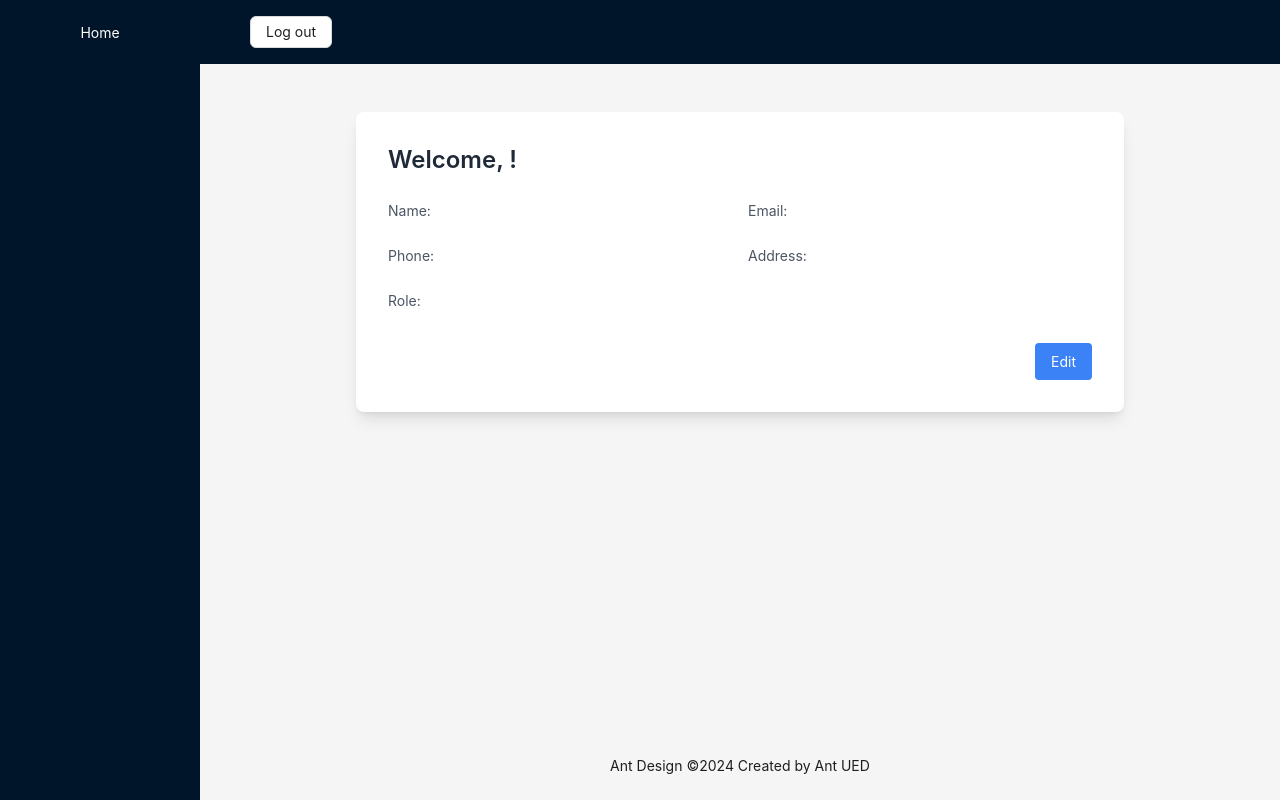
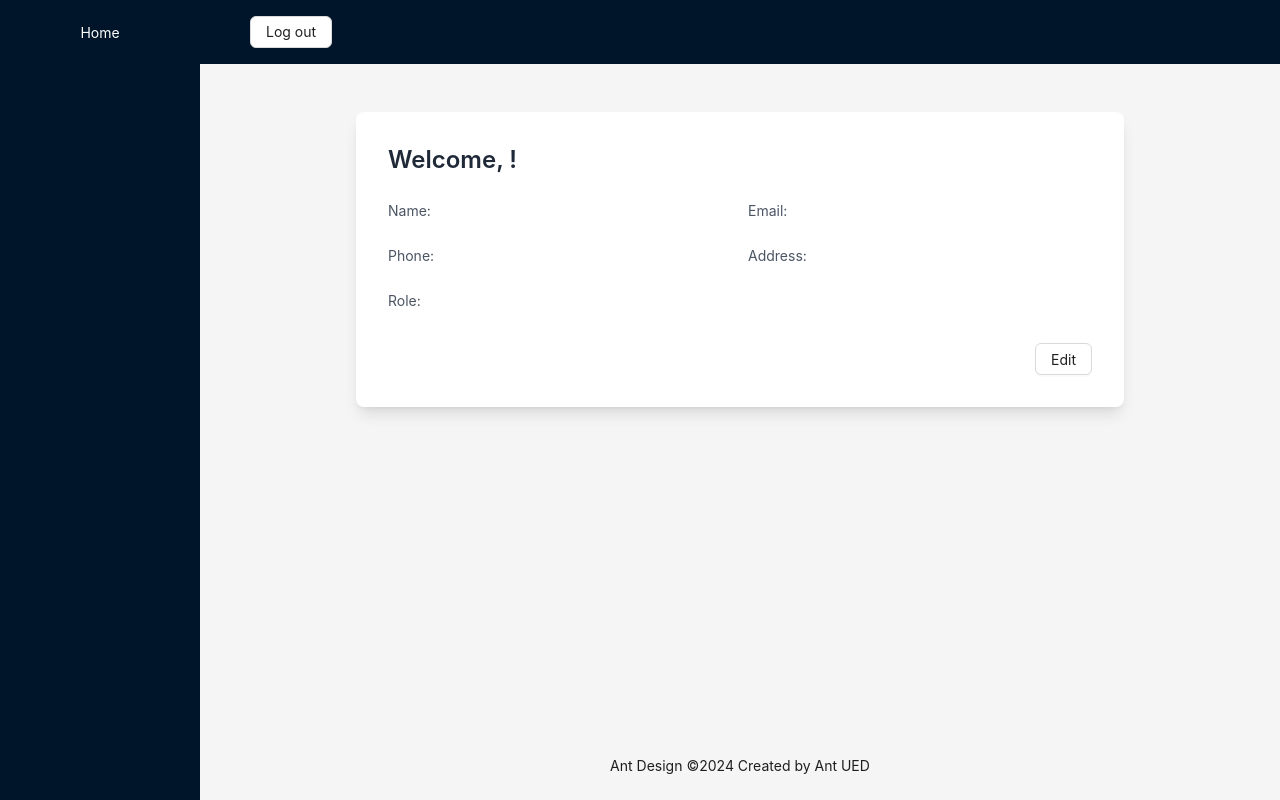
Before and after one commit to reshad21/nineam-frontend, a React (Vite) app: page /admin/dashboard in a window 1280 px wide. Built offline with nearby package versions, Linux system fonts and the light colour scheme.

Commit message:
button design

```diff
--- a/src/pages/Dashboard/Admin/AdminDashboard.tsx
+++ b/src/pages/Dashboard/Admin/AdminDashboard.tsx
@@ -1,3 +1,5 @@
+import { Button } from "antd";
+import { Link } from "react-router-dom";
 import { useAppSelector } from "../../../redux/hooks";
 
 const AdminDashboard = () => {
@@ -34,9 +36,9 @@
         </div>
 
         <div className="mt-6 text-right">
-          <button className="bg-blue-500 text-white py-2 px-4 rounded hover:bg-blue-600 transition duration-200">
-            Edit
-          </button>
+          <Link to={`/${user?.role}/update-profile`}>
+            <Button className="">Edit</Button>
+          </Link>
         </div>
       </div>
     </div>
```
